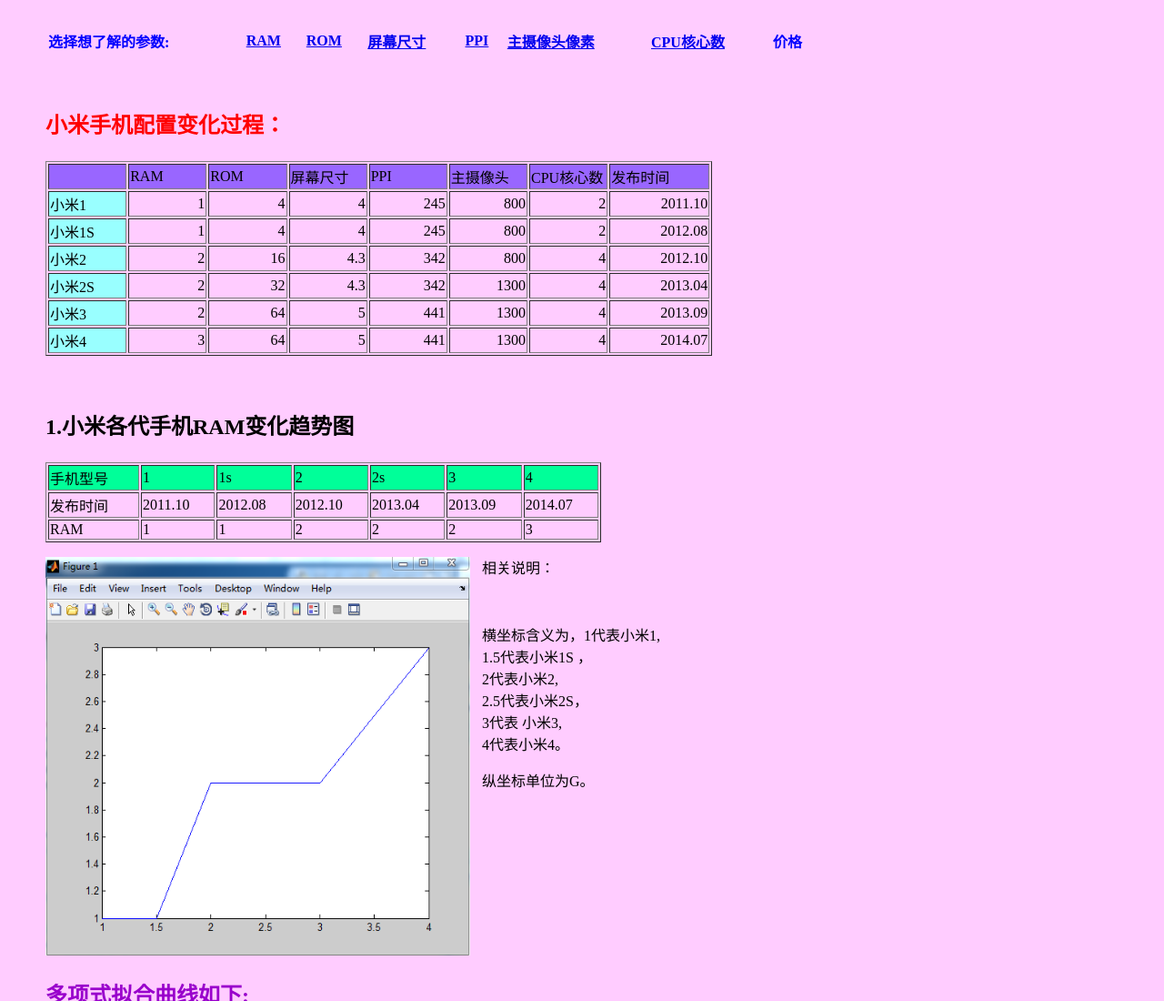
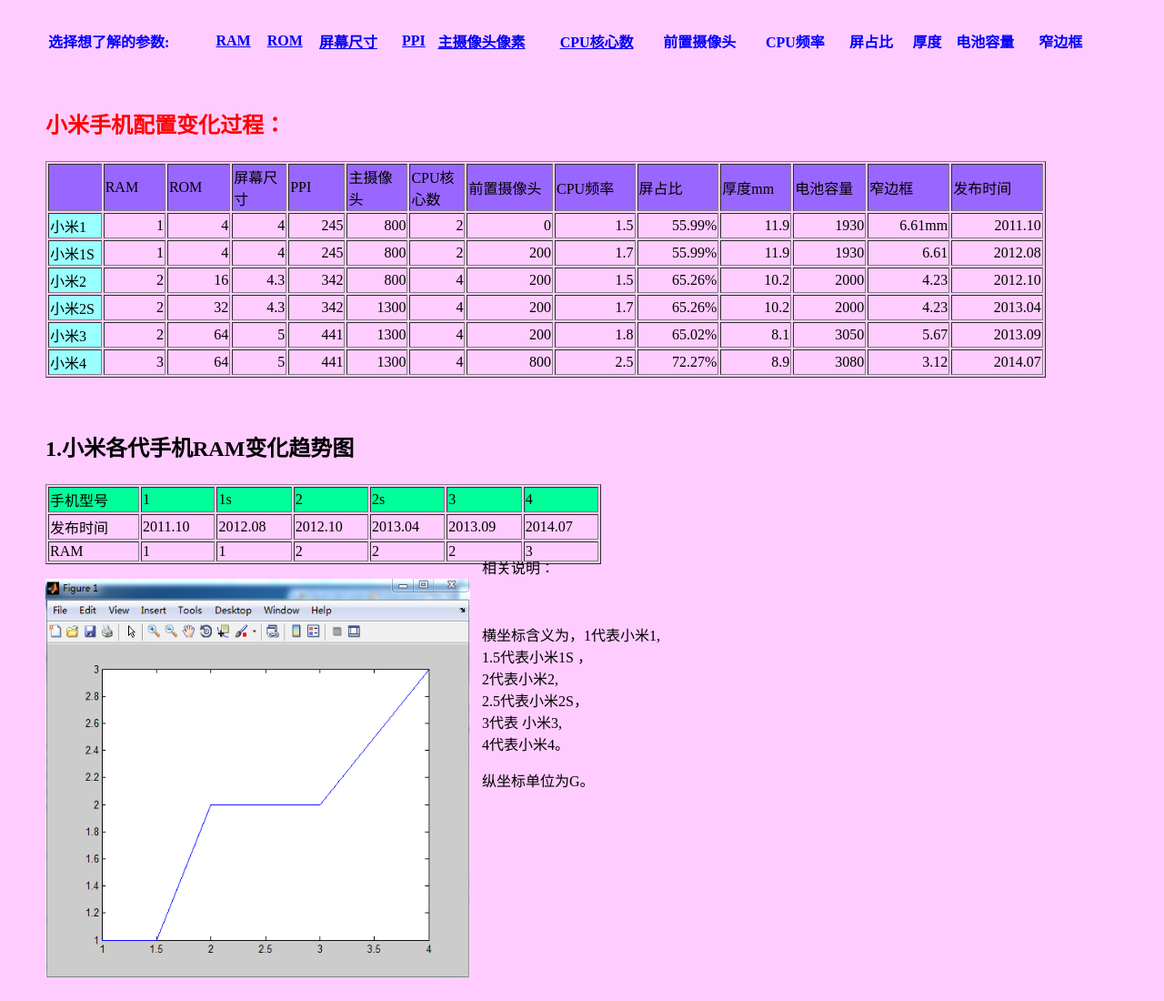
Before and after one commit to ifeilung/keshe, a plain HTML site: page xiaomi/xiaomi.html in a window 1280 px wide. Shown: the top 1100 px of the page at 91% size. Drawn offline with Linux system fonts and the light colour scheme.

Commit message:
数据的增加

```diff
--- a/xiaomi/xiaomi.html
+++ b/xiaomi/xiaomi.html
@@ -105,7 +105,7 @@ body {
   <p>纵坐标单位为G。</p>
 </div>
 <div align="center"></div>
-<table width="70%" border="0">
+<table width="95%" border="0">
   <tr class="yangshi008">
     <td>选择想了解的参数:</td>
     <td><a href="#RAM">RAM</a></td>
@@ -114,31 +114,48 @@ body {
     <td><a href="#PPI">PPI</a></td>
     <td><a href="#SXT">主摄像头像素</a></td>
     <td><a href="#CPU">CPU核心数</a></td>
-    <td>价格</td>
+    <td>前置摄像头</td>
+    <td>CPU频率</td>
+    <td>屏占比</td>
+    <td>厚度</td>
+    <td>电池容量</td>
+    <td>窄边框</td>
   </tr>
 </table>
 <p>&nbsp;</p>
 <p class="yangshi009">小米手机配置变化过程：</p>
-<table width="60%" border="1">
+<table width="90%" border="1">
   <tr bgcolor="#9966FF">
-    <td width="72"></td>
+    <td width="45"></td>
     <td>RAM</td>
     <td>ROM</td>
     <td>屏幕尺寸</td>
     <td>PPI</td>
     <td>主摄像头</td>
     <td>CPU核心数</td>
+    <td>前置摄像头</td>
+    <td>CPU频率</td>
+    <td>屏占比</td>
+    <td>厚度mm</td>
+    <td>电池容量</td>
+    <td>窄边框</td>
     <td>发布时间</td>
   </tr>
   <tr>
     <td bgcolor="#99FFFF">小米1</td>
-    <td align="right" width="72">1</td>
-    <td align="right" width="72">4</td>
-    <td align="right" width="72">4</td>
-    <td align="right" width="72">245</td>
-    <td align="right" width="72">800</td>
-    <td align="right" width="72">2</td>
-    <td align="right" width="93">2011.10 </td>
+    <td align="right" width="53">1</td>
+    <td align="right" width="54">4</td>
+    <td align="right" width="46">4</td>
+    <td align="right" width="48">245</td>
+    <td align="right" width="52">800</td>
+    <td align="right" width="47">2</td>
+    <td align="right" width="75">0</td>
+    <td align="right" width="70">1.5</td>
+    <td align="right" width="71">55.99%</td>
+    <td align="right" width="61">11.9</td>
+    <td align="right" width="63">1930</td>
+    <td align="right" width="71">6.61mm</td>
+    <td align="right" width="80">2011.10 </td>
   </tr>
   <tr>
     <td bgcolor="#99FFFF">小米1S</td>
@@ -148,6 +165,12 @@ body {
     <td align="right">245</td>
     <td align="right">800</td>
     <td align="right">2</td>
+    <td align="right">200</td>
+    <td align="right">1.7</td>
+    <td align="right">55.99%</td>
+    <td align="right">11.9</td>
+    <td align="right">1930</td>
+    <td align="right">6.61</td>
     <td align="right">2012.08</td>
   </tr>
   <tr>
@@ -158,6 +181,12 @@ body {
     <td align="right">342</td>
     <td align="right">800</td>
     <td align="right">4</td>
+    <td align="right">200</td>
+    <td align="right">1.5</td>
+    <td align="right">65.26%</td>
+    <td align="right">10.2</td>
+    <td align="right">2000</td>
+    <td align="right">4.23</td>
     <td align="right">2012.10 </td>
   </tr>
   <tr>
@@ -168,6 +197,12 @@ body {
     <td align="right">342</td>
     <td align="right">1300</td>
     <td align="right">4</td>
+    <td align="right">200</td>
+    <td align="right">1.7</td>
+    <td align="right">65.26%</td>
+    <td align="right">10.2</td>
+    <td align="right">2000</td>
+    <td align="right">4.23</td>
     <td align="right">2013.04</td>
   </tr>
   <tr>
@@ -178,6 +213,12 @@ body {
     <td align="right">441</td>
     <td align="right">1300</td>
     <td align="right">4</td>
+    <td align="right">200</td>
+    <td align="right">1.8</td>
+    <td align="right">65.02%</td>
+    <td align="right">8.1</td>
+    <td align="right">3050</td>
+    <td align="right">5.67</td>
     <td align="right">2013.09 </td>
   </tr>
   <tr>
@@ -188,6 +229,12 @@ body {
     <td align="right">441</td>
     <td align="right">1300</td>
     <td align="right">4</td>
+    <td align="right">800</td>
+    <td align="right">2.5</td>
+    <td align="right">72.27%</td>
+    <td align="right">8.9</td>
+    <td align="right">3080</td>
+    <td align="right">3.12</td>
     <td align="right">2014.07</td>
   </tr>
 </table>
```
